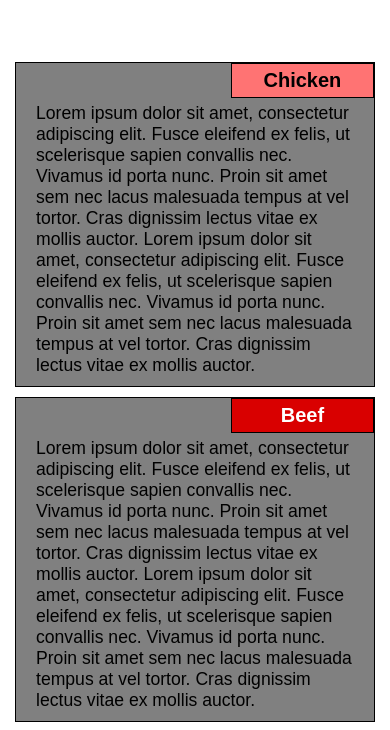
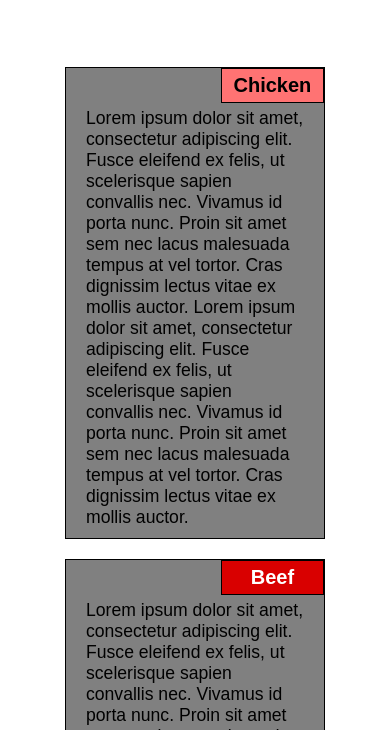
Before and after one commit to JL-SanJuan/coursera, a plain HTML site: page module2-solution/index.html in a window 390 px wide. Shown: the part 80-810 px from the top of the page. Drawn offline with Linux system fonts and the light colour scheme.

Commit message:
module2 solution finished

```diff
--- a/module2-solution/styles.css
+++ b/module2-solution/styles.css
@@ -16,7 +16,7 @@ h1{
 	display:flex;
 	flex-wrap:wrap;
 	justify-content:space-between;
-	margin:0 15px;
+	margin:0 25px;
 }
 .menu{
 	background-color:grey;
@@ -70,6 +70,7 @@ h1{
 /*-----MOBILE DEVICES-----*/
 @media (max-width: 767px){
 	.container .menu{
-		margin: 5px 0;
+		margin: 10px 40px;
 		width:100%;
 	}
+}
```
